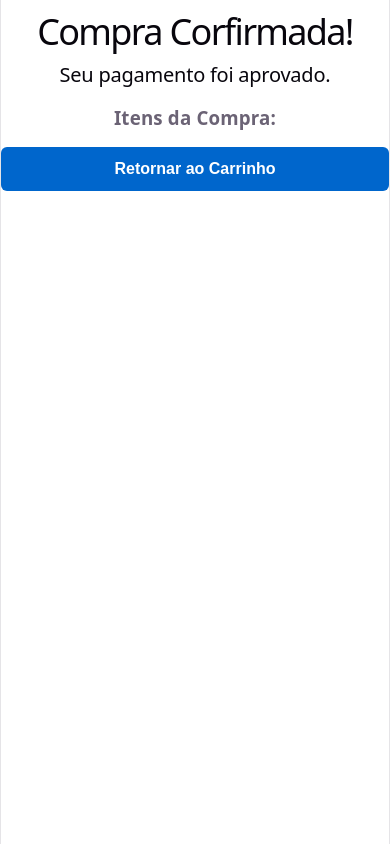
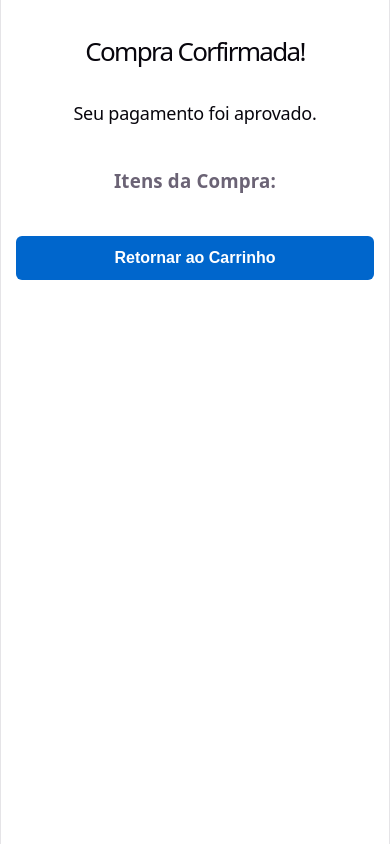
Before and after one commit to ataidesBergamin/Mini-Projeto-Carrinho-de-Compras, a React (Vite) app in the folder CarrinhoDeCompras/: page /sucesso/1 in a window 390 px wide. Built offline with nearby package versions, Linux system fonts and the light colour scheme.

Commit message:
commit 19 - feature/acessibilidade refatoração style da pagina de Sucesso

```diff
--- /dev/null
+++ b/CarrinhoDeCompras/src/pages/Sucesso.css
@@ -0,0 +1,66 @@
+.sucesso {
+  width: 100%;
+  box-sizing: border-box;
+  padding: 30px 20px;
+}
+.sucesso-conteudo {
+  width: 100%;
+  max-width: 700px;
+  margin: 0 auto;
+  text-align: center;
+}
+.sucesso h1 {
+  margin-bottom: 25px;
+}
+.sucesso h2 {
+  margin-bottom: 30px;
+  padding: 15px;
+}
+.itens-sucesso {
+  display: flex;
+  flex-direction: column;
+  gap: 10px;
+}
+.item-sucesso {
+  display: flex;
+  justify-content: space-between;
+  align-items: center;
+  gap: 15px;
+  padding: 15px;
+  background-color: #f4f4f4;
+  border: 3px solid #069636;
+  border-radius: 10px;
+  text-align: left;
+}
+.item-sucesso span {
+  white-space: nowrap;
+}
+.sucesso-acoes {
+  margin-top: 25px;
+}
+/* ----------------------------- */
+@media (max-width: 600px) {
+  .sucesso {
+    padding: 20px 15px;
+  }
+  .sucesso h1 {
+    font-size: 26px;
+  }
+  .sucesso h2 {
+    font-size: 18px;
+  }
+  .item-sucesso {
+    flex-direction: column;
+    align-items: center;
+  }
+  .item-sucesso span {
+    white-space: normal;
+  }
+  .sucesso-acoes {
+    width: 100%;
+  }
+  .sucesso-acoes a {
+    display: block;
+    width: 100%;
+  }
+}
--- a/CarrinhoDeCompras/src/pages/Sucesso.jsx
+++ b/CarrinhoDeCompras/src/pages/Sucesso.jsx
@@ -1,3 +1,4 @@
+import "./Sucesso.css";
 import Botao from "../components/Botao";
 import { Link, useLocation } from "react-router-dom";
 
@@ -7,38 +8,26 @@ function Sucesso() {
   const produtos = location.state?.produtos || [];
 
   return (
-    <div>
-      <h1>Compra Corfirmada!</h1>
+    <main className="sucesso">
+      <section className="sucesso-conteudo" aria-labelledby="titulo-sucesso">
+        <h1 id="titulo-sucesso">Compra Corfirmada!</h1>
         <h2>Seu pagamento foi aprovado.</h2>
         <h3>Itens da Compra:</h3>
+        <div className="itens-sucesso">
           {produtos.map((produto) => (
-        <div
-          key={produto.id}
-          style={{
-            display: "flex",
-            justifyContent: "center",
-            flexDirection: "column",
-            padding: "0px 20px",
-          }}
-        >
-          <div
-            style={{
-              padding: "10px",
-              backgroundColor: "#f4f4f4ee",
-              margin: "10px 0px",
-              border: "3px solid #069636",
-              borderRadius: "10px",
-            }}
-          >
-            <strong>{produto.nome}</strong> - Quantidade: {produto.quantidade}
+            <article key={produto.id} className="item-sucesso">
+              <strong>{produto.nome}</strong>
+              <span>Quantidade: {produto.quantidade}</span>
+            </article>
+          ))}
         </div>
-        </div>
-      ))}
-
-      <Link to="/carrinho" style={{ textDecoration: "none" }}>
+        <div className="sucesso-acoes">
+          <Link to="/carrinho">
             <Botao>Retornar ao Carrinho</Botao>
           </Link>
         </div>
+      </section>
+    </main>
   );
 }
 export default Sucesso;
```
Lines whose indentation alone changed are shown as unchanged.
